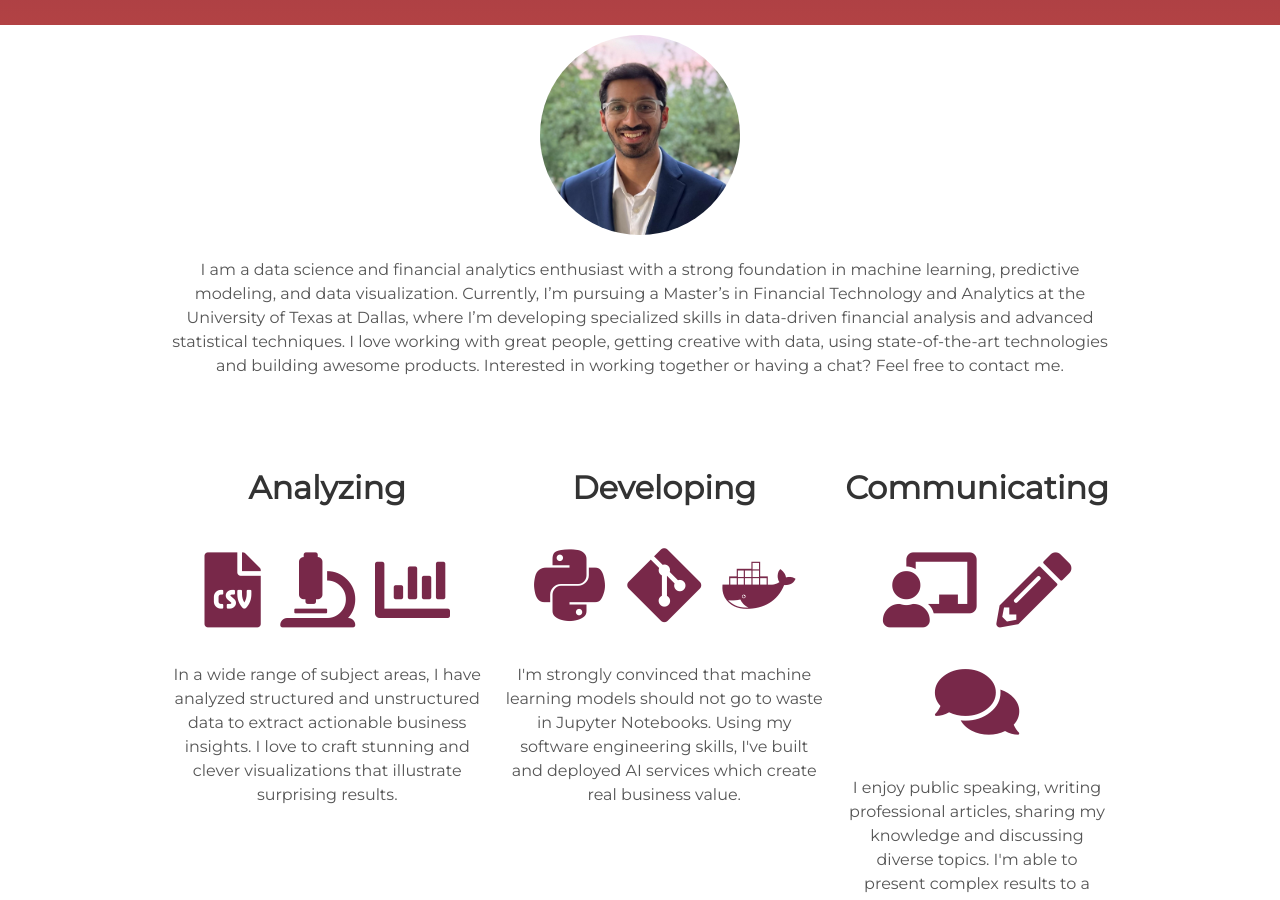
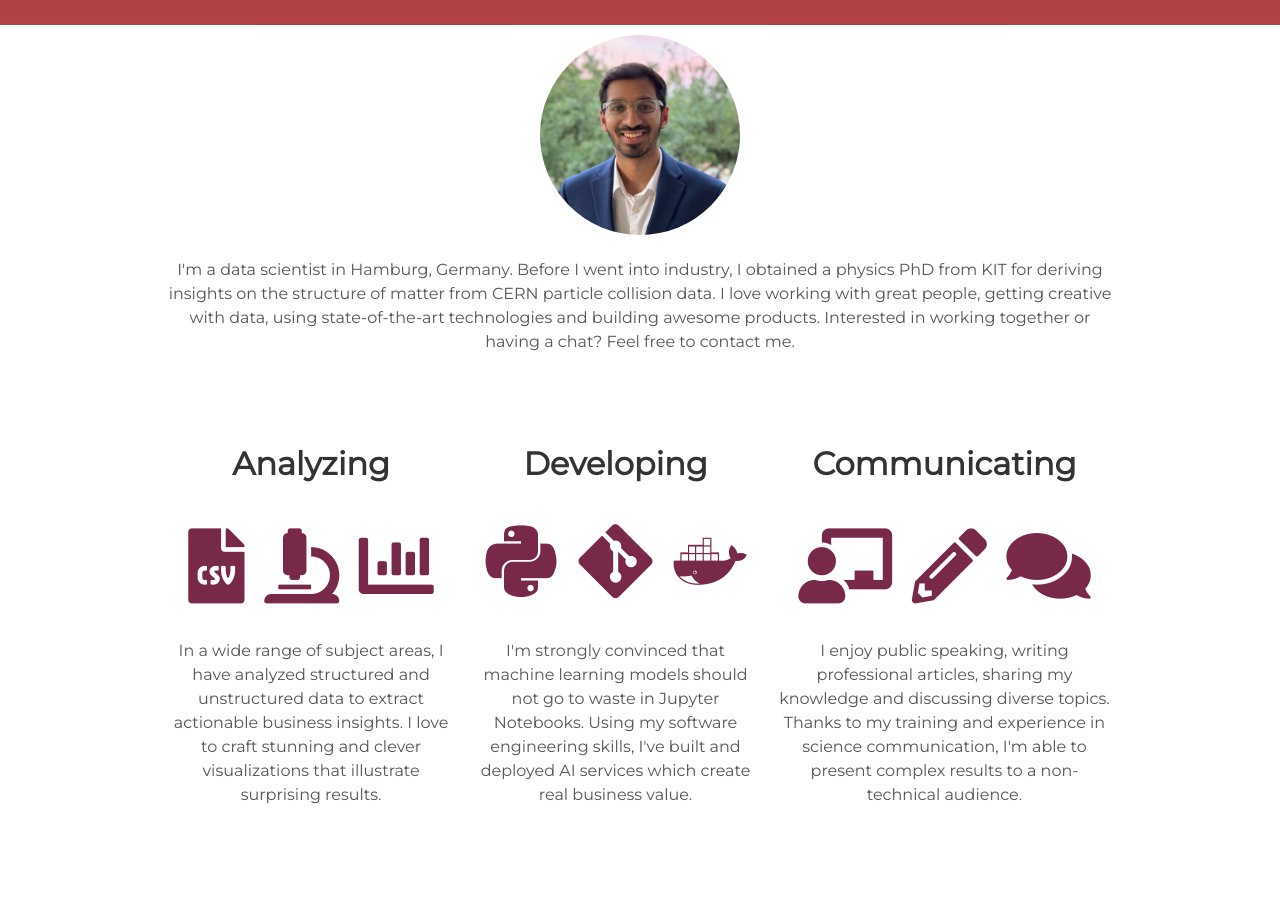
Before and after one commit to ViswaBonam/viswabonam.github.io, a Jekyll site: the page built from index.html, in a window 1280 px wide and 900 px high, scrolled down 875 px. Built offline with Jekyll 4.4.1, drawn with Linux system fonts in a browser that asks for light colours; some of the changed text lies outside the part shown.

Commit message:
Update about.html

```diff
--- a/_includes/about.html
+++ b/_includes/about.html
@@ -4,7 +4,8 @@
 
  <div class="user-details">
   <p>
-  I am a data science and financial analytics enthusiast with a strong foundation in machine learning, predictive modeling, and data visualization. Currently, I’m pursuing a Master’s in Financial Technology and Analytics at the University of Texas at Dallas, where I’m developing specialized skills in data-driven financial analysis and advanced statistical techniques.
+  I'm a data scientist in Hamburg, Germany.
+  Before I went into industry, I obtained a physics PhD from KIT for deriving insights on the structure of matter from CERN particle collision data.
   I love working with great people, getting creative with data, using state-of-the-art technologies and building awesome products.
   Interested in working together or having a chat? Feel free to contact me. </p>
 </div>
@@ -44,7 +45,7 @@
     </div>
     <p>
       I enjoy public speaking, writing professional articles, sharing my knowledge and discussing diverse topics.
-      I'm able to present complex results to a non-technical audience.
+      Thanks to my training and experience in science communication, I'm able to present complex results to a non-technical audience.
     </p>
   </div>
 </div>
```
